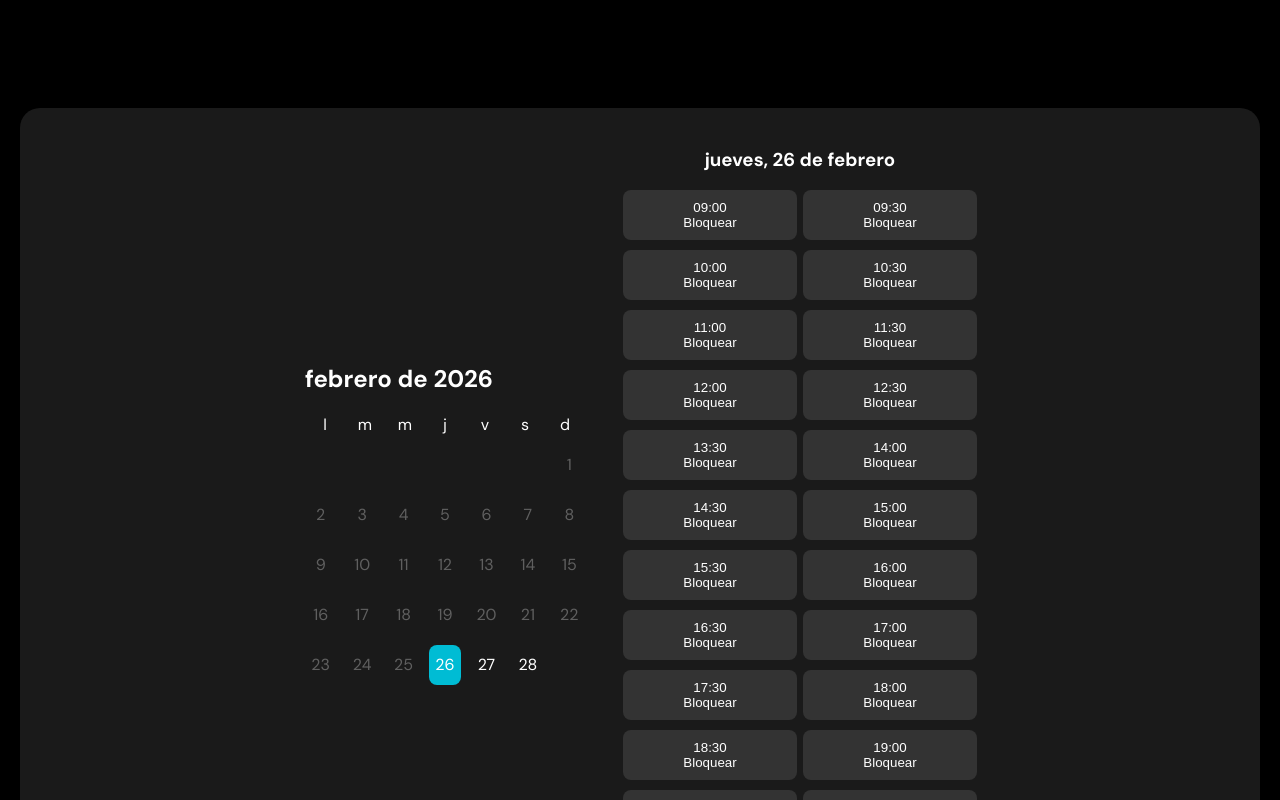
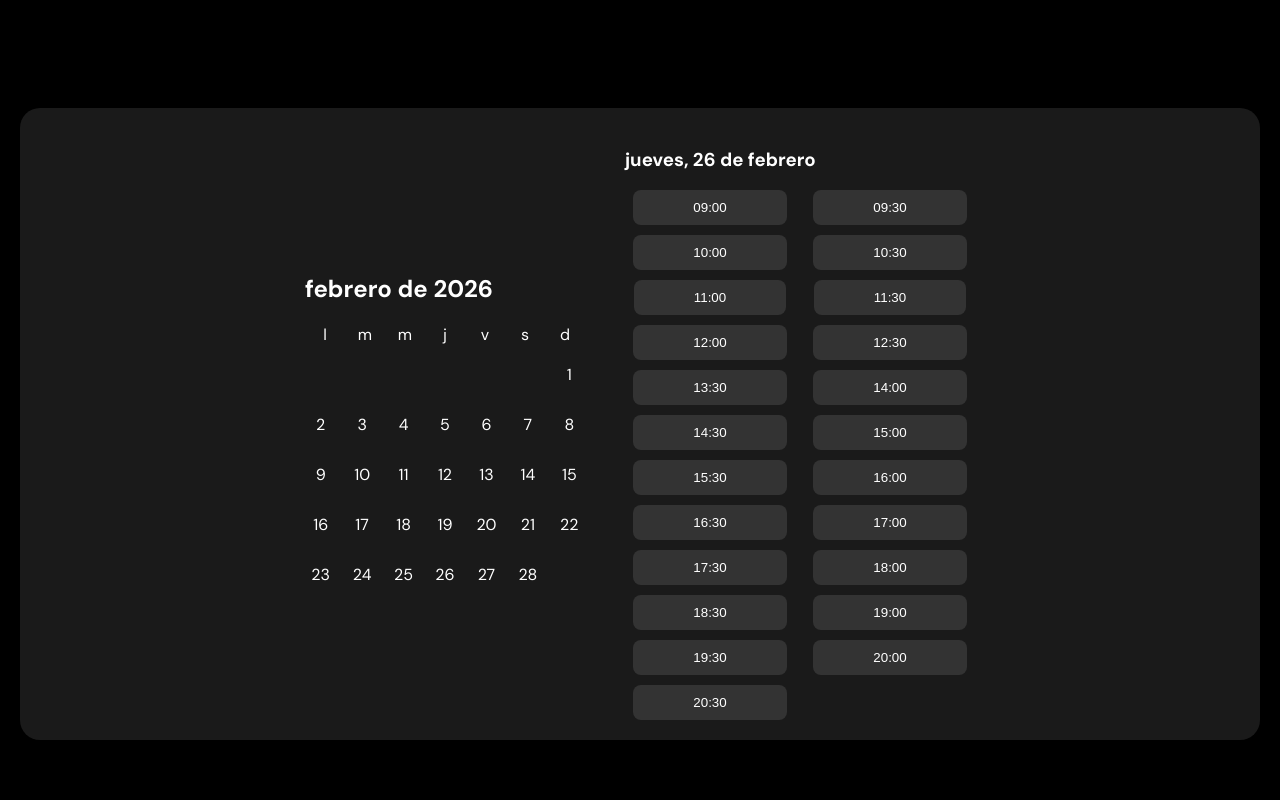
Before and after one commit to AgusParedes/PeluqueriaLautaroParedes, a React (Vite) app in the folder Peluqueria-Front/: page /SobreNosotros in a window 1280 px wide. Built offline with nearby package versions, Linux system fonts and the light colour scheme; no server answers.

Commit message:
improve booking UI and add visual feedback system

```diff
--- a/Peluqueria-Front/package.json
+++ b/Peluqueria-Front/package.json
@@ -12,6 +12,7 @@
   "dependencies": {
     "react": "^19.2.0",
     "react-dom": "^19.2.0",
+    "react-hot-toast": "^2.6.0",
     "react-router-dom": "^7.13.2",
     "sass": "^1.98.0"
   },
--- a/Peluqueria-Front/src/App.jsx
+++ b/Peluqueria-Front/src/App.jsx
@@ -5,8 +5,13 @@ import VistaPeluquero from "./components/VistaPeluquero/VistaPeluquero.jsx";
 import Home from "./components/Home/Home.jsx";
 import { BrowserRouter, Routes, Route } from "react-router-dom";
 import AvisoModal from "./components/AvisoModal/AvisoModal.jsx";
+import toast, { Toaster } from "react-hot-toast";
 
 function App() {
+
+  const [turnosReservados, setTurnosReservados] = useState([]);
+  const [turnosBloqueados, setTurnosBloqueados] = useState([]);
+  const [mostrarAviso, setMostrarAviso] = useState(true);
 
   useEffect(() => {
     fetch("http://localhost:3001/turnos")
@@ -18,34 +23,46 @@ function App() {
       .then(data => setTurnosBloqueados(data.map(t => t.id)));
   }, []);
 
-  const [turnosReservados, setTurnosReservados] = useState([]);
-  const [turnosBloqueados, setTurnosBloqueados] = useState([]);
-  const [mostrarAviso, setMostrarAviso] = useState(true);
-
+  // =========================
+  // RESERVAR
+  // =========================
   const reservarTurno = async (dia, hora, nombre, telefono) => {
-
     const idTurno = `${dia}-${hora}`;
 
-    const nuevoTurno =  {
-      id : idTurno,
+    const nuevoTurno = {
+      id: idTurno,
       hora,
       dia,
       nombre,
       telefono
     };
 
-    await fetch("http://localhost:3001/turnos", {
+    const promesa = fetch("http://localhost:3001/turnos", {
       method: "POST",
       headers: {
         "Content-Type": "application/json"
       },
       body: JSON.stringify(nuevoTurno)
+    }).then(res => {
+      if (!res.ok) throw new Error();
+      return res.json();
     });
 
+    toast.promise(promesa, {
+      loading: "Reservando turno...",
+      success: "Turno reservado correctamente 💈",
+      error: "Error al reservar el turno ❌",
+    });
+
+    try {
+      await promesa;
       setTurnosReservados(prev => [...prev, nuevoTurno]);
+    } catch {}
   };
 
-
+  // =========================
+  // BLOQUEAR
+  // =========================
   const bloquearTurno = async (hora, dia) => {
     const fechaFormateada = dia.toLocaleDateString("es-AR", {
       weekday: "long",
@@ -55,19 +72,34 @@ function App() {
 
     const idTurno = `${fechaFormateada}-${hora}`;
 
-    await fetch("http://localhost:3001/bloquear", {
+    const promesa = fetch("http://localhost:3001/bloquear", {
       method: "POST",
       headers: { "Content-Type": "application/json" },
       body: JSON.stringify({ id: idTurno })
+    }).then(res => {
+      if (!res.ok) throw new Error();
+      return res.json();
     });
+
+    toast.promise(promesa, {
+      loading: "Bloqueando turno...",
+      success: "Turno bloqueado 🔒",
+      error: "No se pudo bloquear ❌",
+    });
+
+    try {
+      await promesa;
 
       setTurnosBloqueados(prev =>
         prev.includes(idTurno) ? prev : [...prev, idTurno]
       );
 
-    console.log(`Turno bloqueado: ${idTurno}`);
+    } catch {}
   };
 
+  // =========================
+  // DESBLOQUEAR
+  // =========================
   const desbloquearTurno = async (hora, dia) => {
     const fechaFormateada = dia.toLocaleDateString("es-AR", {
       weekday: "long",
@@ -77,14 +109,23 @@ function App() {
 
     const idTurno = `${fechaFormateada}-${hora}`;
 
-    await fetch("http://localhost:3001/desbloquear", {
+    const promesa = fetch("http://localhost:3001/desbloquear", {
       method: "POST",
       headers: { "Content-Type": "application/json" },
       body: JSON.stringify({ id: idTurno })
+    }).then(res => {
+      if (!res.ok) throw new Error();
+      return res.json();
     });
 
+    toast.promise(promesa, {
+      loading: "Desbloqueando...",
+      success: "Turno disponible nuevamente ✅",
+      error: "Error al desbloquear ❌",
+    });
 
-    console.log(`Intentando desbloquear turno: ${idTurno}`);
+    try {
+      await promesa;
 
       setTurnosBloqueados(prev =>
         prev.filter(turno => turno !== idTurno)
@@ -94,16 +135,40 @@ function App() {
         prev.filter(turno => turno.id !== idTurno)
       );
 
-    console.log(`Turno desbloqueado: ${idTurno}`);
-  }
+    } catch {}
+  };
 
   return (
     <BrowserRouter>
+
+      {/* 🔥 TOASTER GLOBAL */}
+      <Toaster
+        position="top-right"
+        toastOptions={{
+          duration: 3000,
+          style: {
+            borderRadius: "12px",
+            background: "#1f1f1f",
+            color: "#fff",
+            padding: "16px",
+            fontSize: "14px"
+          },
+          success: {
+            icon: "🟢",
+          },
+          error: {
+            icon: "🔴",
+          },
+        }}
+      />
+
       <Routes>
 
         <Route path='/' element={<Home />} />
 
-              <Route path='/BookingPage' element={
+        <Route
+          path='/BookingPage'
+          element={
             <>
               {mostrarAviso && (
                 <AvisoModal onClose={() => setMostrarAviso(false)} />
@@ -118,12 +183,17 @@ function App() {
           }
         />
 
-              <Route path='/SobreNosotros' element={<VistaPeluquero
+        <Route
+          path='/SobreNosotros'
+          element={
+            <VistaPeluquero
               turnosReservados={turnosReservados}
               turnosBloqueados={turnosBloqueados}
               bloquearTurno={bloquearTurno}
               desbloquearTurno={desbloquearTurno}
-                />} />
+            />
+          }
+        />
 
       </Routes>
     </BrowserRouter>
--- a/Peluqueria-Front/src/components/GenerarTabla/GenerarTabla.jsx
+++ b/Peluqueria-Front/src/components/GenerarTabla/GenerarTabla.jsx
@@ -63,6 +63,7 @@ function GenerarTabla({
   return (
     <div className="calendar__container">
 
+      {/* CALENDARIO */}
       <div>
 
         <h2>
@@ -90,7 +91,6 @@ function GenerarTabla({
               dia.toDateString() === diaSeleccionado.toDateString();
 
             const esDomingo = dia && dia.getDay() === 0;
-
             const esPasado = dia && dia < hoy;
 
             const deshabilitado = esDomingo || esPasado;
@@ -98,26 +98,22 @@ function GenerarTabla({
             return (
               <div
                 key={index}
-        className="dia"
+                className={`dia ${esSeleccionado ? "seleccionado" : ""} ${deshabilitado ? "deshabilitado" : ""}`}
                 onClick={() => dia && !deshabilitado && setDiaSeleccionado(dia)}
-        style={{
-          background: esSeleccionado ? "#00bcd4" : "transparent",
-          cursor: dia && !deshabilitado ? "pointer" : "not-allowed",
-          opacity: dia ? (deshabilitado ? 0.3 : 1) : 0.3
-        }}
               >
-        {dia ? (
-          <>
-            {dia.getDate()}
-          </>
-        ) : ""}
+                {dia ? dia.getDate() : ""}
               </div>
             );
           })}
         </div>
       </div>
+
+      {/* HORARIOS */}
       <div>
-        <h3 style={{textAlign: "center"}}>{formatearFecha(diaSeleccionado)}</h3>
+
+        <h3 className="titulo-dia">
+          {formatearFecha(diaSeleccionado)}
+        </h3>
 
         <div className="horarios">
           {horarios.map((hora) => {
@@ -136,37 +132,45 @@ function GenerarTabla({
               turno => turno.id === idTurno
             );
 
-            const deshabilitado = esDomingo || estaReservado || estaBloqueado;
+            const deshabilitado =
+              esDomingo || estaReservado || estaBloqueado;
 
             return (
-              <div key={hora}>
+              <div key={hora} className="bloque-horario">
 
                 <button
                   disabled={deshabilitado}
                   onClick={() => onClickTurno(hora, diaSeleccionado)}
-                  className="calendar__time-button"
+                  className={`
+                    calendar__time-button
+                    ${estaReservado ? "reservado" : ""}
+                    ${estaBloqueado ? "bloqueado" : ""}
+                    ${esDomingo ? "cerrado" : ""}
+                  `}
                 >
-                  {hora}
-                  {esDomingo
+                  {
+                    esDomingo
                       ? "Cerrado"
                       : estaBloqueado
                       ? "Bloqueado"
                       : estaReservado
                       ? "Reservado"
-                    : modo === "peluquero"
-                    ? " Bloquear"
-                    : ""}
+                      : hora
+                  }
                 </button>
 
                 {estaReservado && modo === "peluquero" && turnoEncontrado && (
-                  <div>
+                  <div className="info-turno">
                     <div>{turnoEncontrado.nombre}</div>
                     <div>{turnoEncontrado.telefono}</div>
                   </div>
                 )}
 
                 {!esDomingo && (estaReservado || estaBloqueado) && modo === "peluquero" && (
-                  <button onClick={() => desbloquearTurno(hora, diaSeleccionado)}>
+                  <button
+                    className="btn-desbloquear"
+                    onClick={() => desbloquearTurno(hora, diaSeleccionado)}
+                  >
                     Desbloquear
                   </button>
                 )}
--- a/Peluqueria-Front/src/components/GenerarTabla/GenerarTabla.scss
+++ b/Peluqueria-Front/src/components/GenerarTabla/GenerarTabla.scss
@@ -63,3 +63,21 @@
 
   }
 }
+.calendar__time-button.reservado {
+  background-color: #2c2c2c;
+  color: #aaa;
+  cursor: not-allowed;
+  font-size: 10px;
+}
+
+.calendar__time-button.bloqueado {
+  background-color: #444;
+  color: #ccc;
+  cursor: not-allowed;
+}
+
+.calendar__time-button.cerrado {
+  background-color: #1a1a1a;
+  color: #666;
+  cursor: not-allowed;
+}
```
Also changed, not shown: 2 other files (tests, documents, lock files or other folders). Lines whose indentation alone changed are shown as unchanged.
